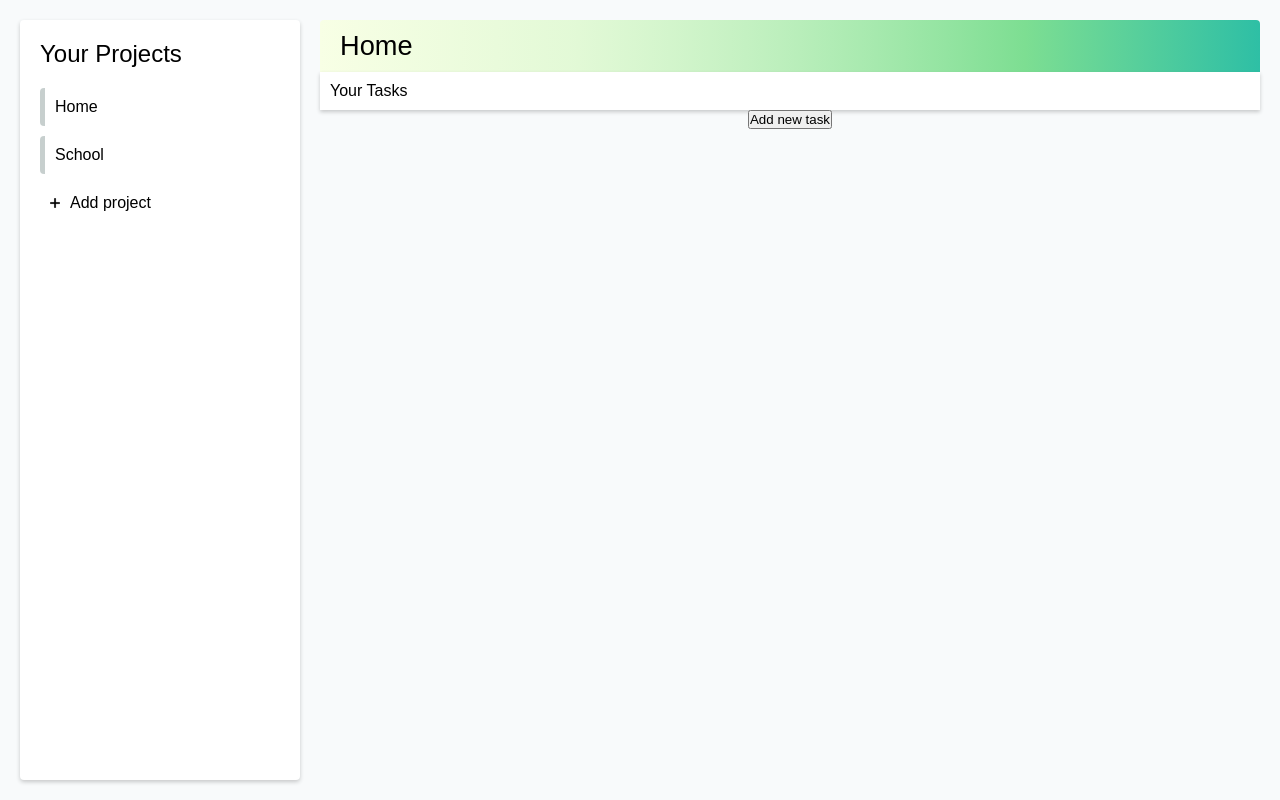
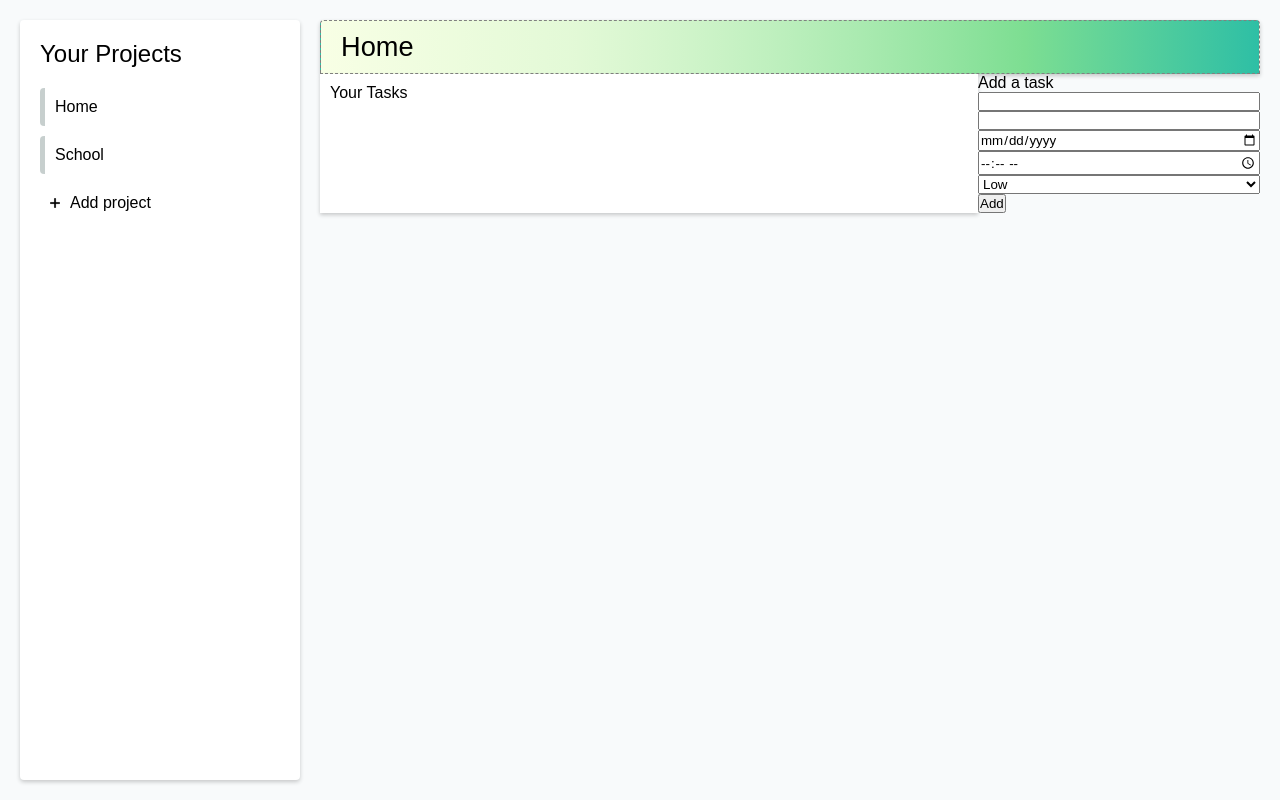
Before and after one commit to SkIym/to-do-list, a website built with webpack: page dist/index.html in a window 1280 px wide. Both pictures are taken after a click on the element "Home". Built offline with nearby package versions, Linux system fonts and the light colour scheme.

Commit message:
Refactor task adding/editing functionality

```diff
--- a/src/js/app.js
+++ b/src/js/app.js
@@ -61,18 +61,11 @@ export default class App {
       }
     });
 
-    // user wants to add a task
-    this.projectRenderer.addTaskBtn.addEventListener('click', () => {
-      this.toggleTaskForm();
-      this.refreshTaskForm();
-      this.taskAddMode();
-      this.taskRenderer.hideWarning();
-    });
-
     // user adds or edits a task
     this.taskRenderer.edit.addEventListener('click', () => {
       const currentProject = this.projectRenderer.project;
       const currentTask = this.taskRenderer.task;
+      this.taskRenderer.hideWarning();
 
       // Collect form values
       let title = this.taskRenderer.title.value;
@@ -96,7 +89,7 @@ export default class App {
           currentTask.priority = prio;
         }
         this.refreshProject(currentProject);
-        this.toggleTaskForm();
+        this.taskAddMode();
         this.taskRenderer.task = null;
       }
       else {
@@ -104,20 +97,16 @@ export default class App {
       }
     });
 
-    // user cancels task edit
-    this.taskRenderer.cancel.addEventListener('click', () => {
-      this.toggleTaskForm();
-      this.hideDetails();
-    });
 
     // user deletes a task
     this.taskRenderer.delete.addEventListener('click', () => {
       const currentProject = this.taskRenderer.project;
       const currentTask = this.taskRenderer.task;
       currentProject.removeTask(currentTask);
-      this.hideDetails();
+      // this.hideDetails();
       this.refreshProject(currentProject);
       this.taskRenderer.task = null;
+      this.taskAddMode();
     });
   }
 
@@ -138,6 +127,7 @@ export default class App {
         const currentProject = this.projectRenderer.project;
         currentProject.removeTask(currentProject.getTask(btn.id));
         this.refreshProject(currentProject);
+        this.refreshTaskForm();
       })
     });
     // user wamts to edit a task
@@ -194,20 +184,20 @@ export default class App {
   }
 
   loadProjectDisplay() {
-    this.hideDetails();
-    this.projectRenderer.addTaskBtn.style.display = 'flex';
     this.projectRenderer.taskDisplay.style.display = 'flex';
+    this.taskRenderer.details.style.display = 'flex';
   }
 
   taskEditMode() {
     this.taskRenderer.edit.textContent = 'Done';
+    this.taskRenderer.tag.textContent = 'Edit task';
     this.taskRenderer.delete.style.display = 'block';
-    this.taskRenderer.cancel.style.display = 'none';
   }
 
   taskAddMode() {
     this.taskRenderer.edit.textContent = 'Add';
+    this.taskRenderer.tag.textContent = 'Add a task';
     this.taskRenderer.delete.style.display = 'none';
-    this.taskRenderer.cancel.style.display = 'block';
+    this.refreshTaskForm();
   }
 }
--- a/src/js/domCnstr.js
+++ b/src/js/domCnstr.js
@@ -66,8 +66,6 @@ export const userInterface = (() => {
   const projBench = document.createElement('div');
   projBench.id = 'project-bench';
 
-
-
     const projName = document.createElement('p');
     editElmnt.addText(projName, 'Create a project and start adding tasks!');
     editElmnt.addId(projName, 'project-name')
@@ -85,16 +83,15 @@ export const userInterface = (() => {
       const tdItems = document.createElement('div')
       editElmnt.addId(tdItems, 'task-items');
 
-      editElmnt.appendChildren(taskDisplay, [tdTag, tdItems]);
-
-    const addTaskBtn = document.createElement('button');
-    addTaskBtn.id = 'add-task';
-    addTaskBtn.textContent = 'Add new task';
-    addTaskBtn.style.display = 'none';
+    editElmnt.appendChildren(taskDisplay, [tdTag, tdItems]);
 
     const addTaskForm = document.createElement('div');
     addTaskForm.id = 'add-task-form';
     addTaskForm.style.display = 'none';
+
+      const tag = document.createElement('p');
+      tag.textContent = 'Add a task';
+      tag.id = 'add-task-tag'
 
       const titleInput = document.createElement('input');
       titleInput.id = 'task-title-input';
@@ -133,27 +130,26 @@ export const userInterface = (() => {
       const addTaskActions = document.createElement('div')
 
         const addTaskAdd = document.createElement('button');
-        // addTaskAdd.type = 'submit';
         addTaskAdd.id = 'add-task-add'
         addTaskAdd.textContent = 'Add';
 
-        const addTaskCancel = document.createElement('button');
-        addTaskCancel.id = 'add-task-cancel'
-        addTaskCancel.textContent = 'Cancel';
 
         const deteleTask = document.createElement('button');
         deteleTask.id = 'delete-task-button';
         deteleTask.textContent = 'Delete';
+        deteleTask.style.display = 'none';
 
-        editElmnt.appendChildren(addTaskActions, [addTaskAdd, addTaskCancel, deteleTask]);
+        console.log(addTaskAdd)
+
+        editElmnt.appendChildren(addTaskActions, [addTaskAdd, deteleTask]);
 
         const warning = document.createElement('p');
         warning.id = 'input-warning';
 
-      editElmnt.appendChildren(addTaskForm, [titleInput, descInput, dueDateInput, dueTimeInput, priorityInput, addTaskActions, warning]);
+      editElmnt.appendChildren(addTaskForm, [tag, titleInput, descInput, dueDateInput, dueTimeInput, priorityInput, addTaskActions, warning]);
 
-      projectDisp.appendChild(taskDisplay);
-  editElmnt.appendChildren(projBench, [projName, projectDisp, addTaskBtn, addTaskForm]);
+      editElmnt.appendChildren(projectDisp, [taskDisplay, addTaskForm])
+  editElmnt.appendChildren(projBench, [projName, projectDisp]);
 
 
 
--- a/src/js/domElmnt.js
+++ b/src/js/domElmnt.js
@@ -4,6 +4,7 @@ export const addProjectField = document.getElementById('add-project-input');
 export const addProjectAdd = document.getElementById('add-project-button');
 export const addProjectCancel = document.getElementById('cancel-add-project-button');
 
+console.log(addProjectBtn)
 
 export function projectItems() {
   return document.querySelectorAll('.project-item');
@@ -19,10 +20,11 @@ export function completeButtons() {
 
 export const taskDisplay = document.getElementById('task-display');
 
-export const addTaskBtn = document.getElementById('add-task');
+// export const addTaskBtn = document.getElementById('add-task');
 export const addTaskForm = document.getElementById('add-task-form');
 export const addTaskAdd = document.getElementById('add-task-add');
-export const addTaskCancel = document.getElementById('add-task-cancel');
+// export const addTaskCancel = document.getElementById('add-task-cancel');
+export const taskTag = document.getElementById('add-task-tag')
 
 export const addTitle = document.getElementById('task-title-input');
 export const addDesc = document.getElementById('task-desc-input');
--- a/src/js/render.js
+++ b/src/js/render.js
@@ -13,7 +13,7 @@ class taskRenderer {
     this.desc = domElmnt.addDesc;
     this.prio = domElmnt.addPrio;
     this.edit = domElmnt.addTaskAdd;
-    this.cancel = domElmnt.addTaskCancel;
+    this.tag = domElmnt.taskTag;
     this.delete = domElmnt.deleteTaskBtn;
     this.warning = domElmnt.inputWarning;
   }
@@ -48,7 +48,6 @@ class projectRenderer {
     this.name = document.getElementById('project-name');
     this.project = null;
     this.taskDisplay = domElmnt.taskDisplay;
-    this.addTaskBtn = domElmnt.addTaskBtn;
     this.completeBtns = domElmnt.completeButtons();
     this.editBtns = domElmnt.editButtons();
   }
--- a/src/style.css
+++ b/src/style.css
@@ -163,11 +163,15 @@ body {
   width: 100%;
   border-top-right-radius: 4px;
   border-top-left-radius: 4px;
+  border: 1px dashed gray;
   background-image: linear-gradient(90deg, #F8FFE5, 50%, #7DDE92, #2EBFA5 );
+  box-shadow: var(--basic-box-shadow);
 }
 
 #task-display-container {
   width: 100%;
+  display: grid;
+  grid-template-columns: 70% 30%;
 }
 
 #task-display {
@@ -175,6 +179,10 @@ body {
   padding: 10px;
   background-color: white;
   box-shadow: var(--basic-box-shadow);
+}
+
+#add-task-form {
+  flex-direction: column;
 }
 
 .task-item {
```
Also changed, not shown: dist/main.js.
